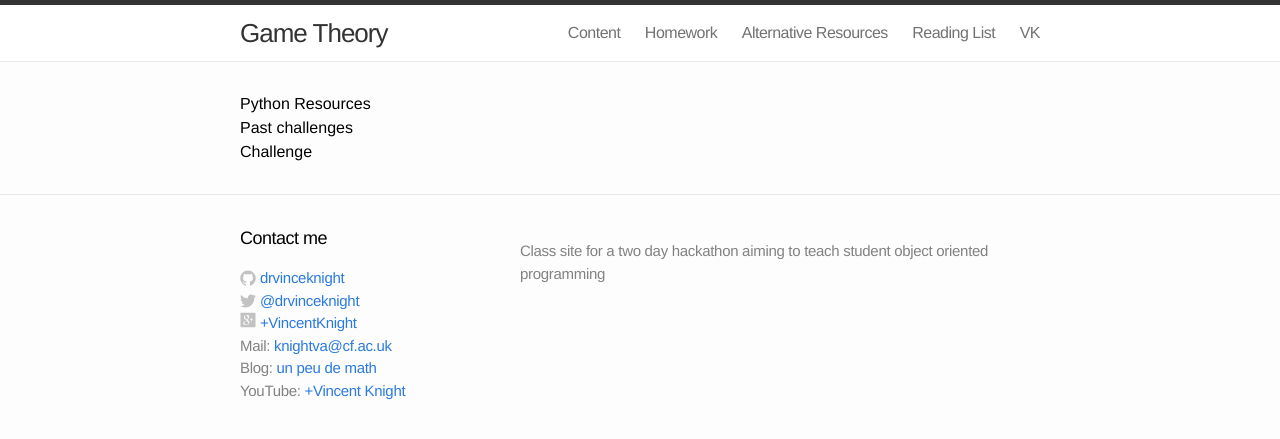
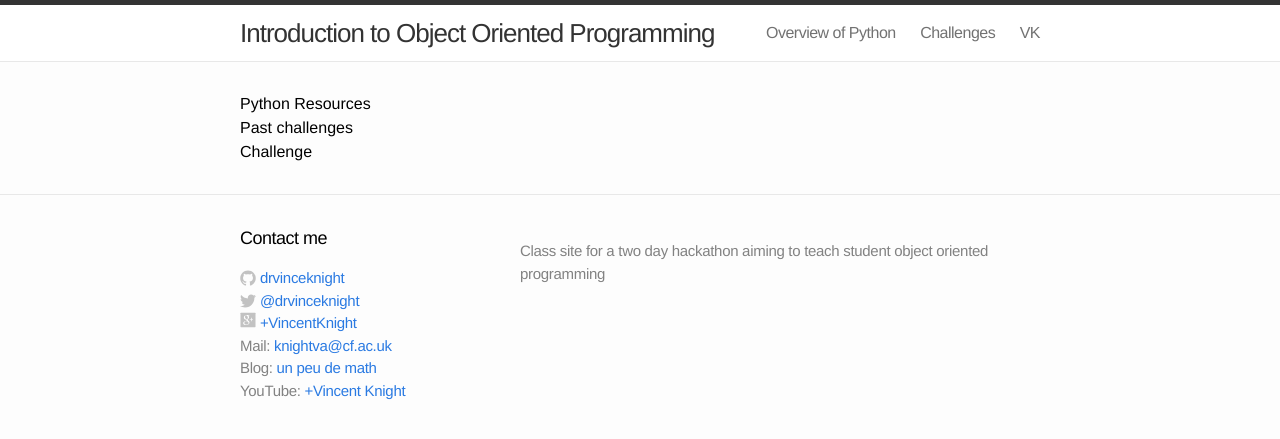
Before and after one commit to drvinceknight/Introduction_to_OOP, a Jekyll site: the page built from index.md, in a window 1280 px wide. Shown: the top 439 px of the page. Built offline with Jekyll 4.4.1, drawn with Linux system fonts in a browser that asks for light colours.

Commit message:
Fixing header

```diff
--- a/_includes/header.html
+++ b/_includes/header.html
@@ -2,7 +2,7 @@
 
   <div class="wrap">
 
-      <a class="site-title" href="{{site.baseurl}}/">Game Theory</a>
+      <a class="site-title" href="{{site.baseurl}}/">Introduction to Object Oriented Programming</a>
 
     <nav class="site-nav">
       <a href="#" class="menu-icon">
@@ -17,10 +17,8 @@
         </svg>
       </a>
       <div class="trigger">
-          <a class="page-link" href="{{site.baseurl}}/Content">Content</a>
-          <a class="page-link" href="{{site.baseurl}}/Homework">Homework</a>
-          <a class="page-link" href="{{site.baseurl}}/AlternativeResources">Alternative Resources</a>
-          <a class="page-link" href="{{site.baseurl}}/ReadingList">Reading List</a>
+          <a class="page-link" href="{{site.baseurl}}/Python">Overview of Python</a>
+          <a class="page-link" href="{{site.baseurl}}/Challenges">Challenges</a>
           <a class="page-link" href="{{site.url}}">VK</a>
       </div>
     </nav>
```
